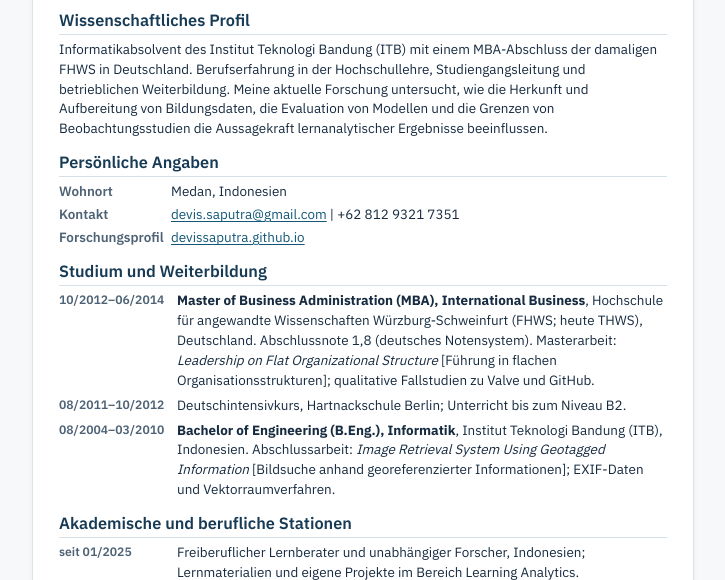
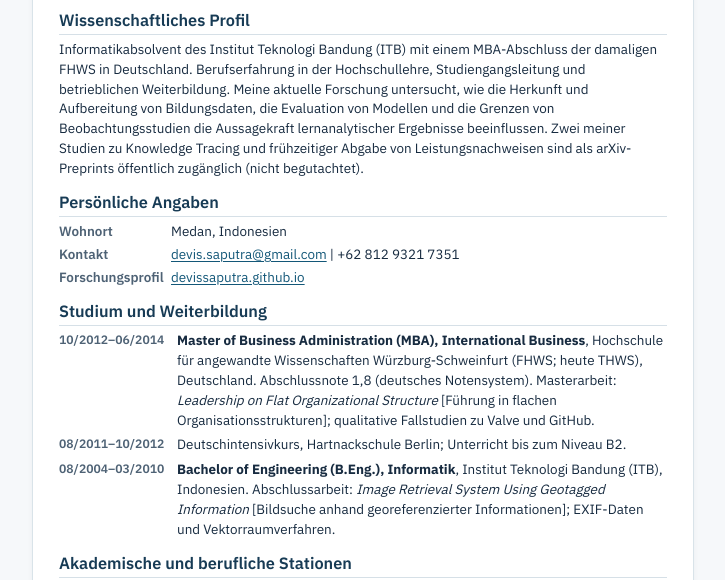
Before and after one commit to devissaputra/devissaputra.github.io, a plain HTML site: page lebenslauf.html in a window 1280 px wide. Shown: the part 170-750 px from the top of the page, without its empty margins (277-1002 px from the left). Drawn offline with Linux system fonts and the light colour scheme.

Commit message:
Update all three CVs with verified arXiv preprints

```diff
--- a/lebenslauf.html
+++ b/lebenslauf.html
@@ -89,7 +89,7 @@ h1,h2,h3,h4,h5,h6{font-family:var(--serif)}
 <div class="toolbar"><a href="index.html#summary" aria-label="Zurück zum Portfolio">← Zurück zum Portfolio</a><button type="button" onclick="window.print()">Drucken / als PDF speichern</button></div>
 <main class="page">
 <header><h1>Devis Saputra</h1><p class="subtitle">Akademischer Lebenslauf | Künstliche Intelligenz in der Bildung · Learning Analytics</p><p class="meta">Medan, Indonesien | <a href="mailto:devis.saputra@gmail.com">devis.saputra@gmail.com</a> | +62 812 9321 7351</p><p class="meta">Forschungsportfolio: <a href="https://devissaputra.github.io">devissaputra.github.io</a> | GitHub: <a href="https://github.com/devissaputra">github.com/devissaputra</a></p></header>
-<section id="abschnitt-1"><h2>Wissenschaftliches Profil</h2><p>Informatikabsolvent des Institut Teknologi Bandung (ITB) mit einem MBA-Abschluss der damaligen FHWS in Deutschland. Berufserfahrung in der Hochschullehre, Studiengangsleitung und betrieblichen Weiterbildung. Meine aktuelle Forschung untersucht, wie die Herkunft und Aufbereitung von Bildungsdaten, die Evaluation von Modellen und die Grenzen von Beobachtungsstudien die Aussagekraft lernanalytischer Ergebnisse beeinflussen.</p></section>
+<section id="abschnitt-1"><h2>Wissenschaftliches Profil</h2><p>Informatikabsolvent des Institut Teknologi Bandung (ITB) mit einem MBA-Abschluss der damaligen FHWS in Deutschland. Berufserfahrung in der Hochschullehre, Studiengangsleitung und betrieblichen Weiterbildung. Meine aktuelle Forschung untersucht, wie die Herkunft und Aufbereitung von Bildungsdaten, die Evaluation von Modellen und die Grenzen von Beobachtungsstudien die Aussagekraft lernanalytischer Ergebnisse beeinflussen. Zwei meiner Studien zu Knowledge Tracing und frühzeitiger Abgabe von Leistungsnachweisen sind als arXiv-Preprints öffentlich zugänglich (nicht begutachtet).</p></section>
 <section id="abschnitt-2"><h2>Persönliche Angaben</h2><dl class="profile-data"><dt>Wohnort</dt><dd>Medan, Indonesien</dd><dt>Kontakt</dt><dd><a href="mailto:devis.saputra@gmail.com">devis.saputra@gmail.com</a> | +62 812 9321 7351</dd><dt>Forschungsprofil</dt><dd><a href="https://devissaputra.github.io/">devissaputra.github.io</a></dd></dl></section>
 <section id="abschnitt-3"><h2>Studium und Weiterbildung</h2><div class="timeline">
 <div class="timeline-entry"><time>10/2012–06/2014</time><p><strong>Master of Business Administration (MBA), International Business</strong>, Hochschule für angewandte Wissenschaften Würzburg-Schweinfurt (FHWS; heute THWS), Deutschland. Abschlussnote 1,8 (deutsches Notensystem). Masterarbeit: <em>Leadership on Flat Organizational Structure</em> [Führung in flachen Organisationsstrukturen]; qualitative Fallstudien zu Valve und GitHub.</p></div>
```
Also changed, not shown: 2 other files.
